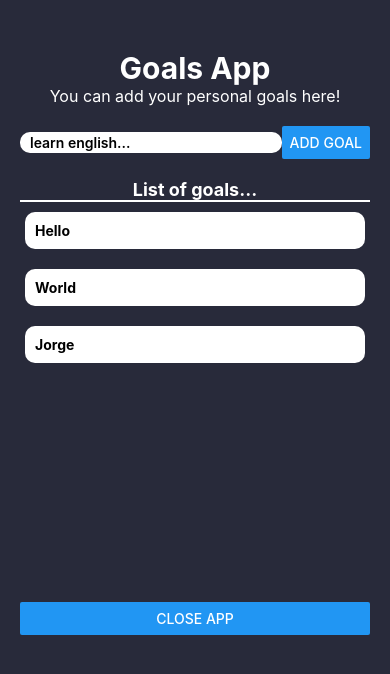
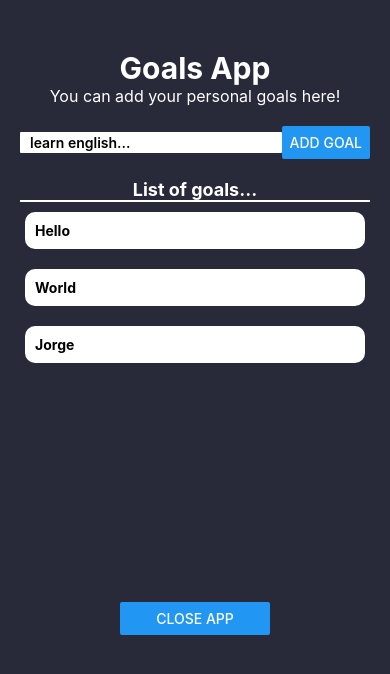
Before and after one commit to Jorge-Ortiz-Mata/app-01-goals, a React Native app: screen / in a window 390 px wide. Shown: the top 674 px of the page. Built offline with nearby package versions, Linux system fonts and the light colour scheme.

Commit message:
Adding more styles.

```diff
--- a/App.js
+++ b/App.js
@@ -50,7 +50,9 @@ export default function App() {
         }} alwaysBounceVertical={false} />
       </View>
 
-      <Button title='Close app' onPress={changeVisibility.bind(this, true)} />
+      <View style={styles.closeButton}>
+        <Button title='Close app' onPress={changeVisibility.bind(this, true)} />
+      </View>
 
       <StatusBar style="auto" />
     </View>
@@ -86,5 +88,8 @@ const styles = StyleSheet.create({
     fontWeight: '700',
     textAlign: 'center',
     fontSize: 18
+  },
+  closeButton: {
+    paddingHorizontal: 100
   }
 });
--- a/components/GoalInput.js
+++ b/components/GoalInput.js
@@ -39,7 +39,7 @@ const styles = StyleSheet.create({
   },
   input: {
     backgroundColor: '#ffffff',
-    borderRadius: 10,
+    borderRadius: 1,
     paddingVertical: 2,
     paddingHorizontal: 10,
     fontWeight: '600',
```
